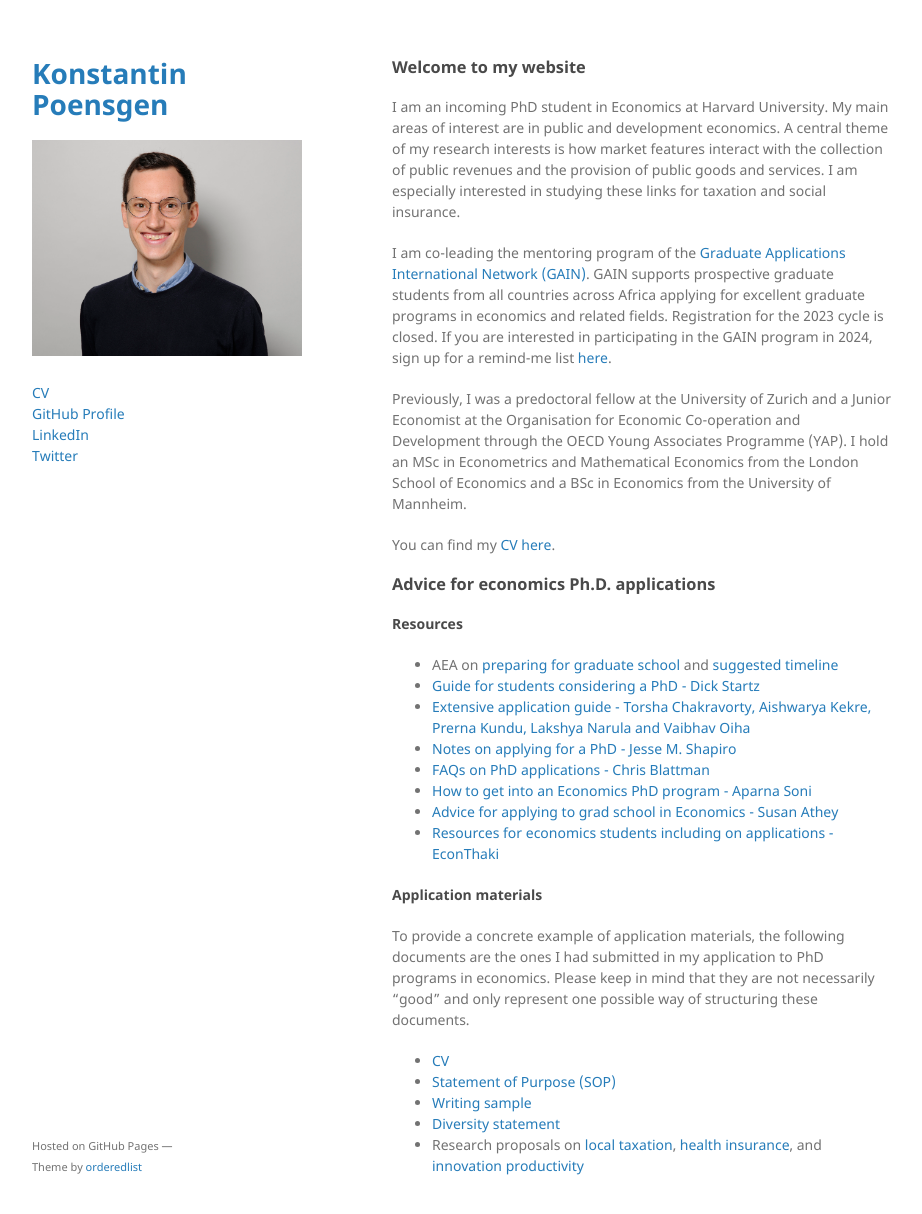
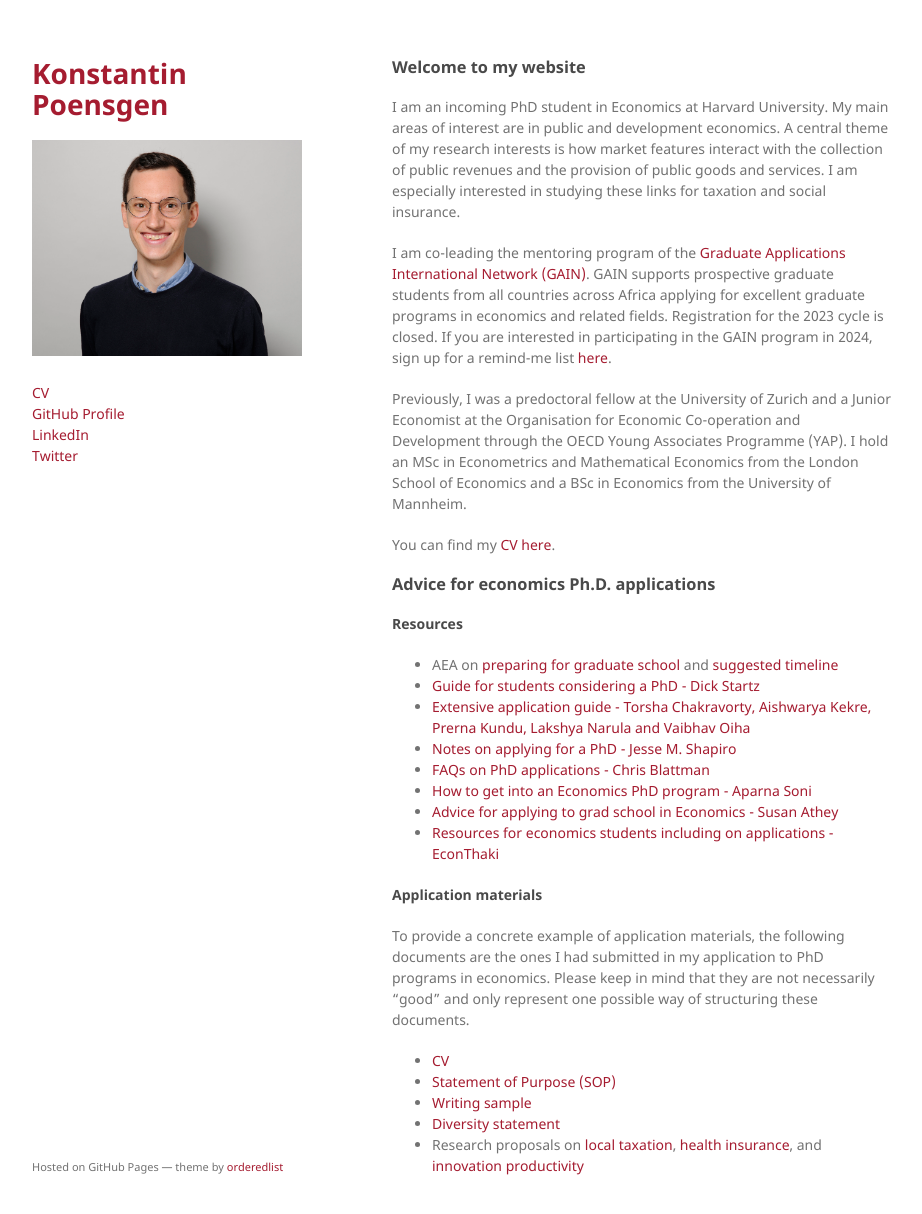
Before and after one commit to konstantinpoensgen/konstantinpoensgen.github.io, a Jekyll site: the page built from README.md, in a window 1280 px wide and 1246 px high. Shown: the top 1214 px of the window, without its empty margins (178-1100 px from the left). Built offline with Jekyll 4.4.1, drawn with Linux system fonts in a browser that asks for light colours; our own code applies the rules of GitHub Pages for plain Markdown files.

Commit message:
testing color update

```diff
--- a/_layouts/default.html
+++ b/_layouts/default.html
@@ -59,8 +59,7 @@
         <p>This project is maintained by <a href="{{ site.github.owner_url }}">{{ site.github.owner_name }}</a></p>
         {% endif %}
         <p><small>
-          Hosted on GitHub Pages &mdash; <br>
-          Theme by <a href="https://github.com/orderedlist">orderedlist</a>
+          Hosted on GitHub Pages &mdash; theme by <a href="https://github.com/orderedlist">orderedlist</a>
         </small></p>
       </footer>
     </div>
--- a/_sass/jekyll-theme-minimal.scss
+++ b/_sass/jekyll-theme-minimal.scss
@@ -35,12 +35,12 @@ h3, h4, h5, h6 {
 }
 
 a {
-  color:#267CB9;
+  color:#A51C30;
   text-decoration:none;
 }
 
 a:hover, a:focus {
-  color:#069;
+  color:#A51C30;
   font-weight: bold;
 }
 
```
